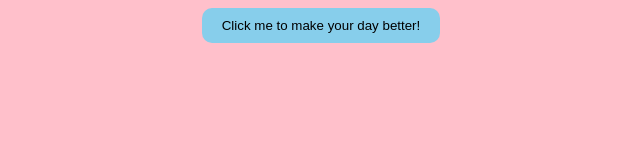
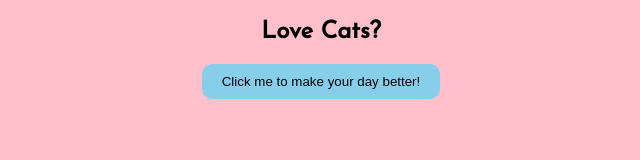
Before and after one commit to valeriely7/API_Lab5, a plain HTML site: page index.html in a window 1280 px wide. Shown: the whole page, without its empty margins (319-959 px from the left). Drawn offline with Linux system fonts and the light colour scheme.

Commit message:
added font

```diff
--- a/index.html
+++ b/index.html
@@ -11,6 +11,7 @@
 
 <body>
     <section class = "header-content">
+        <h1>Love Cats?</h1>
         <button class="btn">Click me to make your day better!</button>
     </section>
 
--- a/styles/styles.css
+++ b/styles/styles.css
@@ -1,5 +1,12 @@
+@import url('https://fonts.googleapis.com/css2?family=Josefin+Sans&display=swap');
+
 body {
     background: pink;
+
+    font-family: "Josefin Sans", "Calibri", "Arial", sans-serif;
+    font-optical-sizing: auto;
+    font-weight: 400;
+    font-style: normal;
 }
 
 .header-content {
```
